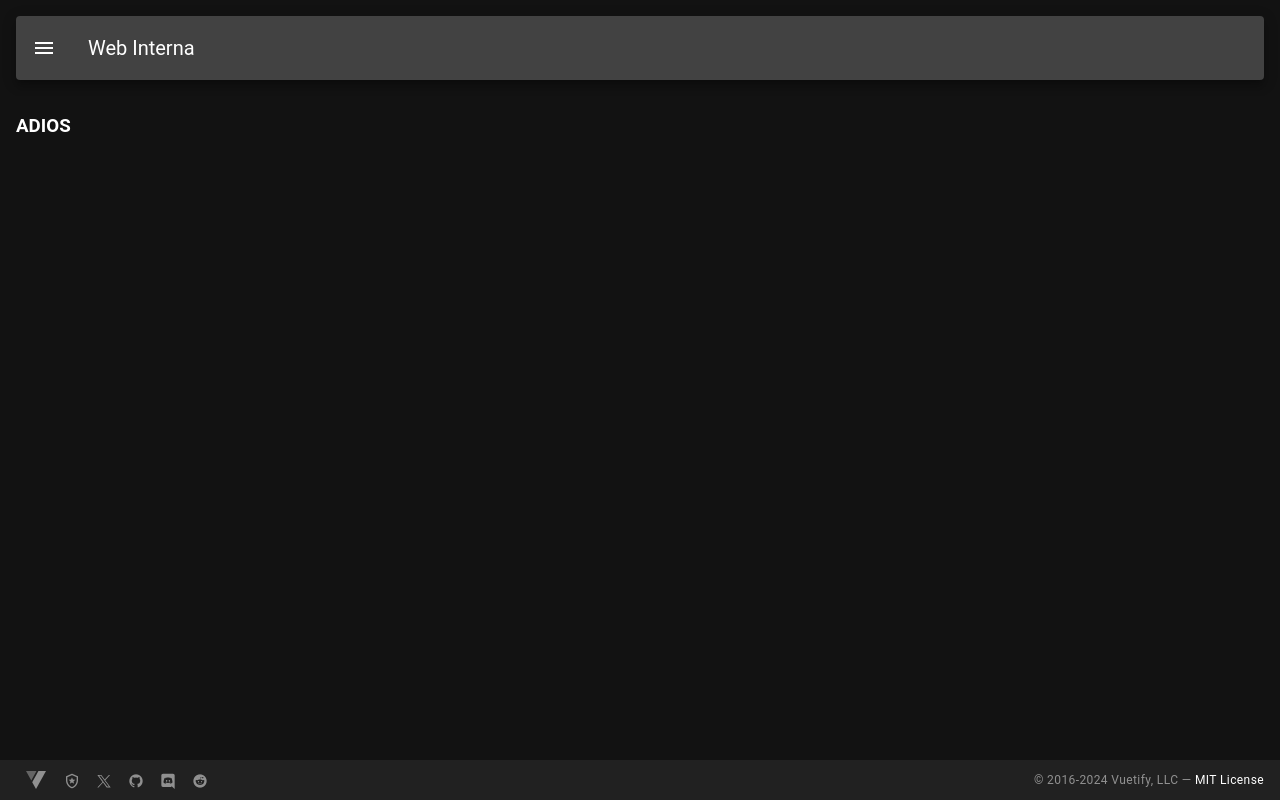
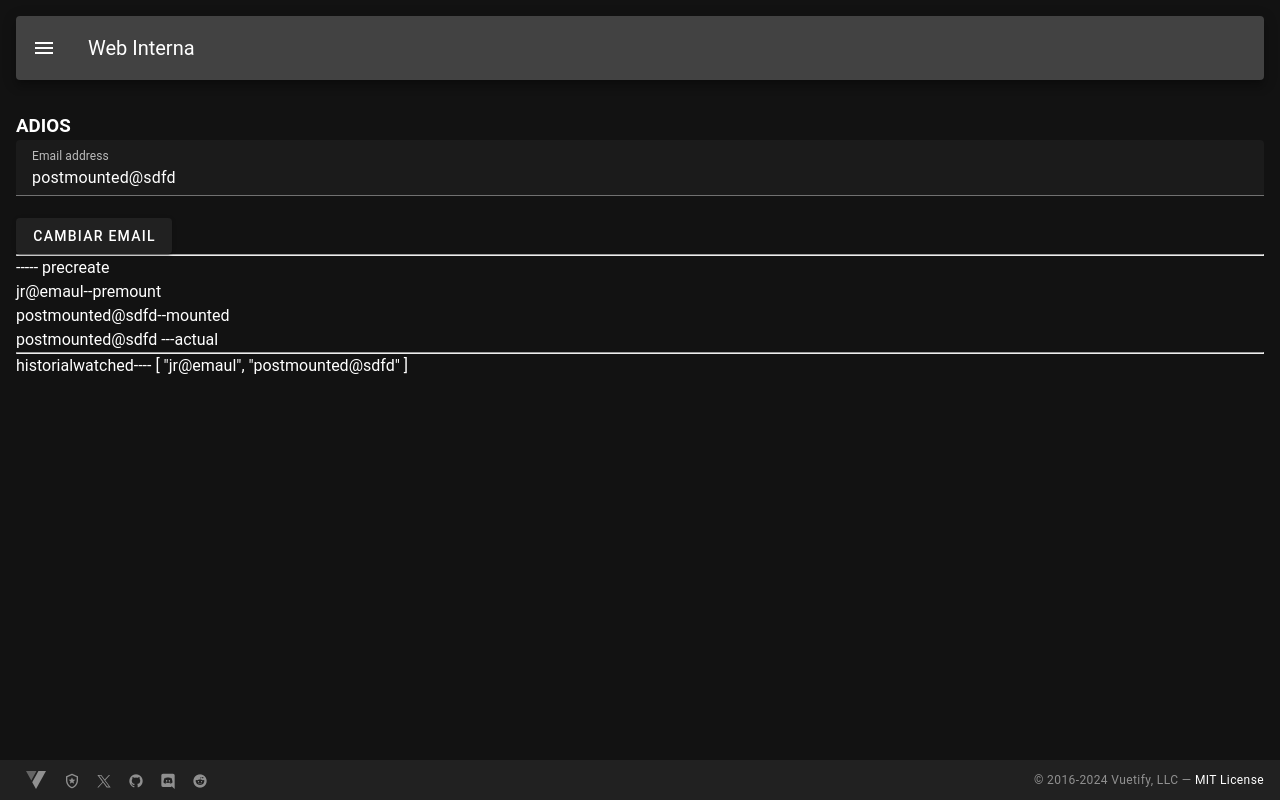
Before and after one commit to jrubioh1/vue, a Vue app in the folder prueba/: page /adios in a window 1280 px wide. Built offline with nearby package versions, Linux system fonts and the light colour scheme.

Commit message:
implementando demostraciones con composited

```diff
--- a/prueba/src/layouts/HeaderLayout.vue
+++ b/prueba/src/layouts/HeaderLayout.vue
@@ -26,6 +26,8 @@
               <v-list-item
                 v-for="(item, i) in items"
                 :key="i"
+
+
               >
                 <router-link :to="item.route">
                         <v-list-item-title>{{ item.title }}</v-list-item-title>
@@ -52,7 +54,7 @@ import {ref} from 'vue'
 
       let items= reactive([
         { title: 'Incio', route:"/" },
-        { title: 'Page Adios', route:"/adios"},
+        { title: 'Page Adios/ejemplos', route:"/adios"},
         { title: 'Tablas', route:"/tablas" },
         { title: 'Tablas2', route:"/tablas2"},
         { title: 'graficos', route:"/grafico"},
--- a/prueba/src/pages/AdiosView.vue
+++ b/prueba/src/pages/AdiosView.vue
@@ -1,8 +1,71 @@
 <template>
     <h3>ADIOS</h3>
+
+    <v-text-field
+  label="Email address"
+  placeholder="johndoe@gmail.com"
+  type="email"
+    v-model="emailtemp"
+></v-text-field>
+<v-btn @click="changeEmail">cambiar email</v-btn>
+
+<hr>
+{{  emailPrecreate}} ----- precreate
+
+<br>
+{{ emailPremount}}--premount
+<br>
+{{ mounted }}--mounted
+<br>
+{{ email }}  ---actual
+<hr>
+
+historialwatched----
+{{ historial }}
+
 </template>
 
 <script lang="ts" setup>
+import {onBeforeMount, onMounted, ref,computed, watch} from 'vue'
+
+let emailPrecreate=ref("-")
+let emailPremount=ref("-")
+let emailtemp=ref("temp")
+let mounted= ref('-')
+let historial=ref([])
+
+let email=ref("")
+emailPrecreate.value=email.value
+
+
+onBeforeMount(()=>{
+    email.value="jr@emaul"
+    emailPremount.value=email.value
+
+
+
+})
+
+onMounted(()=>{
+    email.value="postmounted@sdfd"
+    mounted.value=email.value
+    emailtemp.value=email.value
+})
+
+ console.log(`el valor de el email despues de montar de montar es: ${email.value}`);
+
+
+watch(email,()=>{
+    historial.value.push(email.value)
+})
+
+function changeEmail(){
+    email.value= emailtemp.value
+}
+
+
+
+
 </script>
 
 <style scoped>
```
